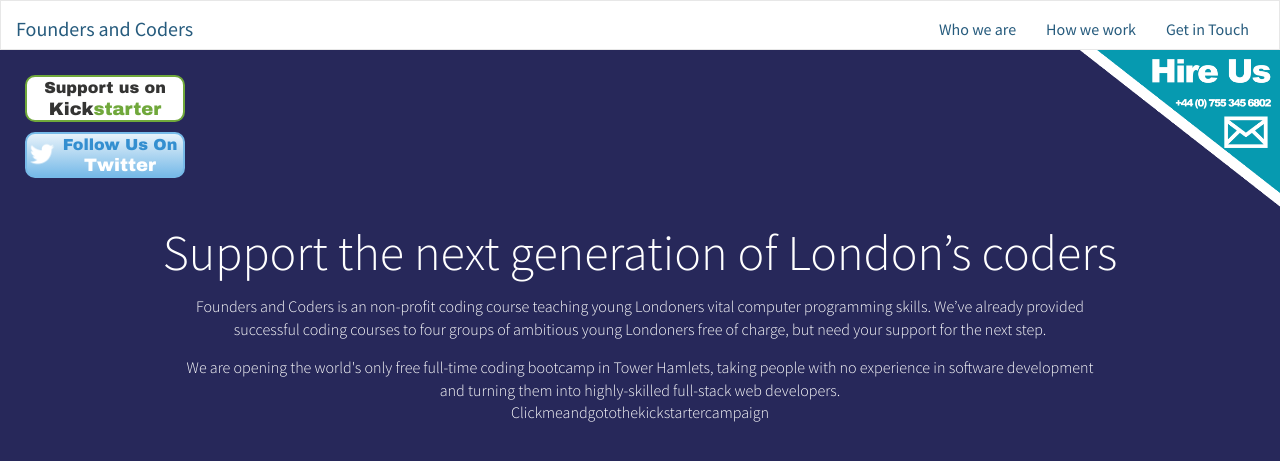
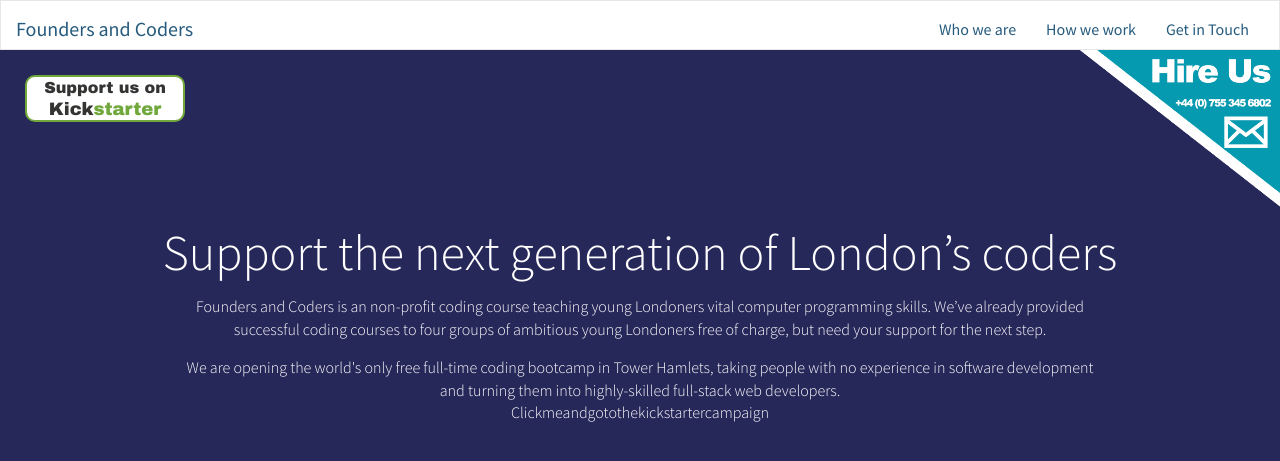
Before and after one commit to sofer/foundersandcoders, a Jekyll site: the page built from index.html, in a window 1280 px wide and 900 px high. Shown: the top 461 px of the window. Built offline with Jekyll 4.4.1, drawn with Linux system fonts in a browser that asks for light colours; nearby versions of some CDN libraries.

Commit message:
took out twitter button

```diff
--- a/css/main.css
+++ b/css/main.css
@@ -286,23 +286,6 @@ div.clear {
 }
 .kickstarter .share_box .ksbutton span {
   color: #70a83b;
-}
-.kickstarter .share_box .twitbutton {
-  background-color: #E7F2FA;
-  border: 2px #77bae8 solid;
-  background: linear-gradient(#E7F2FA, #77bae8);
-}
-.kickstarter .share_box .twitbutton img {
-  width: 30px;
-  height: auto;
-  float: left;
-  padding-top: 5px;
-}
-.kickstarter .share_box .twitbutton p {
-  color: #348FD0;
-}
-.kickstarter .share_box .twitbutton h4 {
-  color: #ffffff;
 }
 .kickstarter .hireUs {
   float: right;
--- a/index.html
+++ b/index.html
@@ -17,13 +17,14 @@ layout: default
     				<h4>Kick<span>starter</span></h4>
     			</div>
     		</a>
+    		<!-- too busy!!
     		<a href="http://www.twitter.com/" target="_blank">
     			<div class="twitbutton button">
     				<img src="img/twitter.png">
     				<p>Follow Us On</p>
     				<h4>Twitter</h4>
     			</div>
-    		</a>
+    		< \/a>-->
 		</div>
 		<!-- no idea what to do below... -->
 		<div class="hireUs">
```
Also changed, not shown: css/main.scss (+18 -17 lines), 1 other file.
